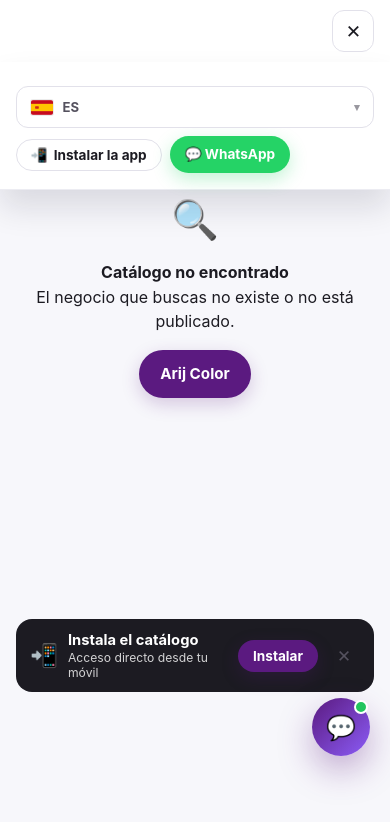
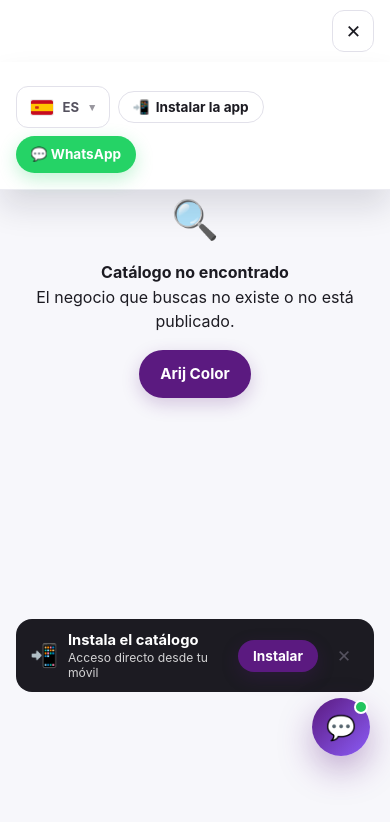
Before and after one commit to Bruselwha/Peintures, a plain HTML site: page catalogo.html in a window 390 px wide. Both pictures are taken after a click on the button "Menú". Drawn offline with nearby package versions, Linux system fonts and the light colour scheme.

Commit message:
Implement responsive styles for language switcher
Add mobile styles for language switcher dropdown.

```diff
--- a/assets/css/styles.css
+++ b/assets/css/styles.css
@@ -1018,3 +1018,16 @@ input.invalid, textarea.invalid, select.invalid { border-color: var(--bad) !impo
   margin-top: 10px; width: 100%; justify-content: center;
   border-style: dashed; color: var(--brand);
 }
+/* ==== MÓVIL: desplegable de banderas corto ==== */
+@media (max-width: 720px) {
+  .lang-switch,
+  .lang-dd {
+    width: auto !important;
+    flex: 0 0 auto !important;
+    max-width: 170px;
+  }
+  .lang-dd-btn {
+    width: auto !important;
+    justify-content: flex-start;
+  }
+}
```
